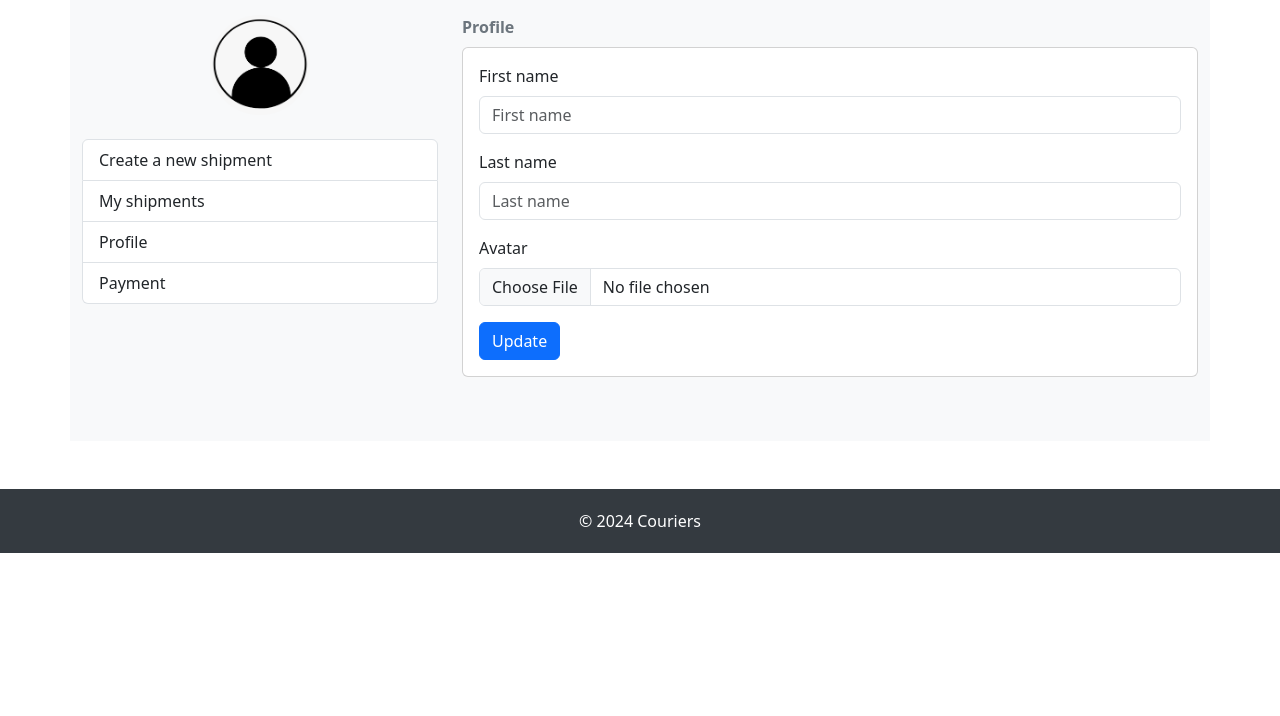
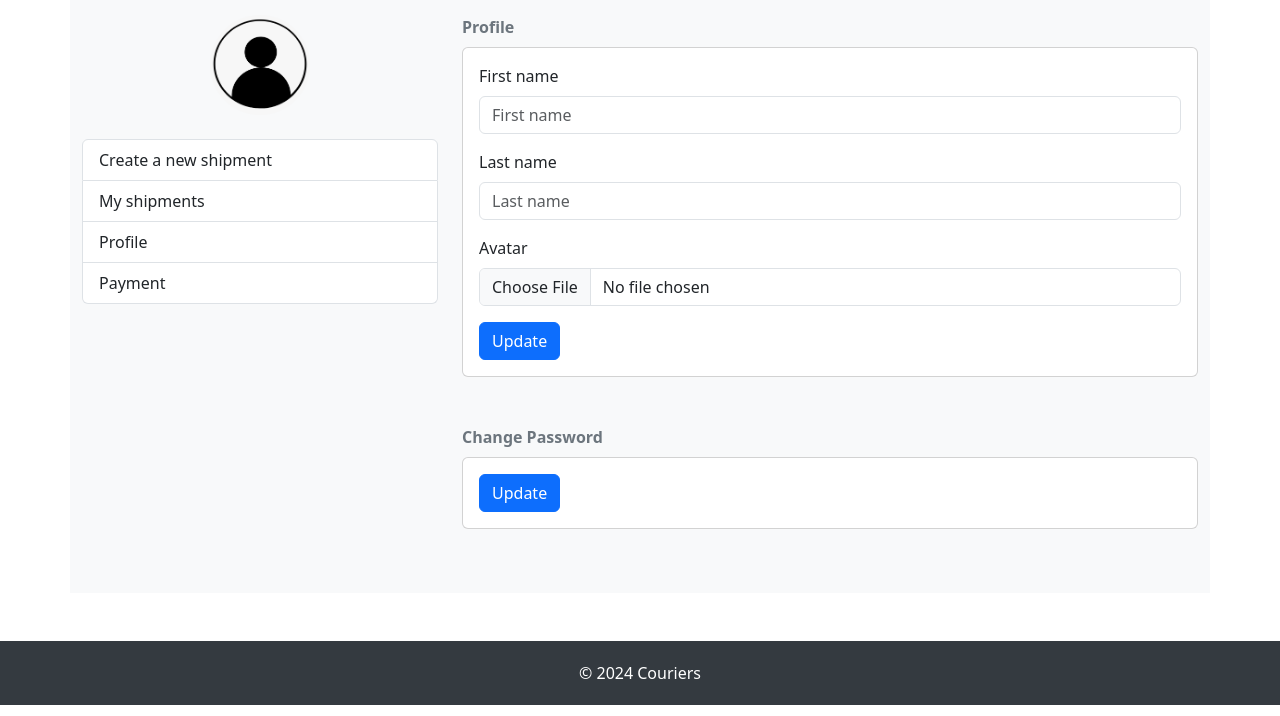
Before and after one commit to sitamgithub-MSIT/Couriers, a Django app: template core/templates/core/customer/profile.html in a window 1280 px wide. Shown: the part 84-800 px from the top of the page. Run offline with Django 4.2, Linux system fonts and the light colour scheme; the template is opened without the code that fills it: values that come from a table or form of the project are taken from there, others are empty; some libraries are stand-ins or nearby versions.

Commit message:
user change password added

```diff
--- a/core/templates/core/customer/profile.html
+++ b/core/templates/core/customer/profile.html
@@ -18,4 +18,15 @@
   </div>
 </div>
 
+<b class="text-secondary">Change Password</b><br/>
+<div class="card bg-white mt-2 mb-5">
+  <div class="card-body">
+    <form method="POST" enctype="multipart/form-data">
+      {% csrf_token %}
+      {% bootstrap_form password_form %}
+      <input type="hidden" name="action" value="update_password"/>
+      <button type="submit" class="btn btn-primary">Update</button>
+    </form>
+  </div>
+</div>
 {% endblock %}
```
Also changed, not shown: core/customer/views.py (+34 -10 lines).
